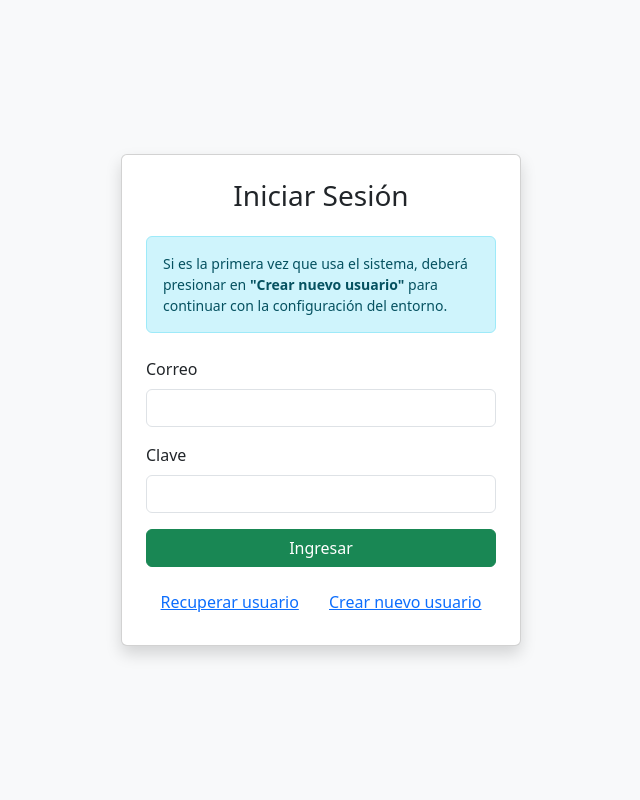
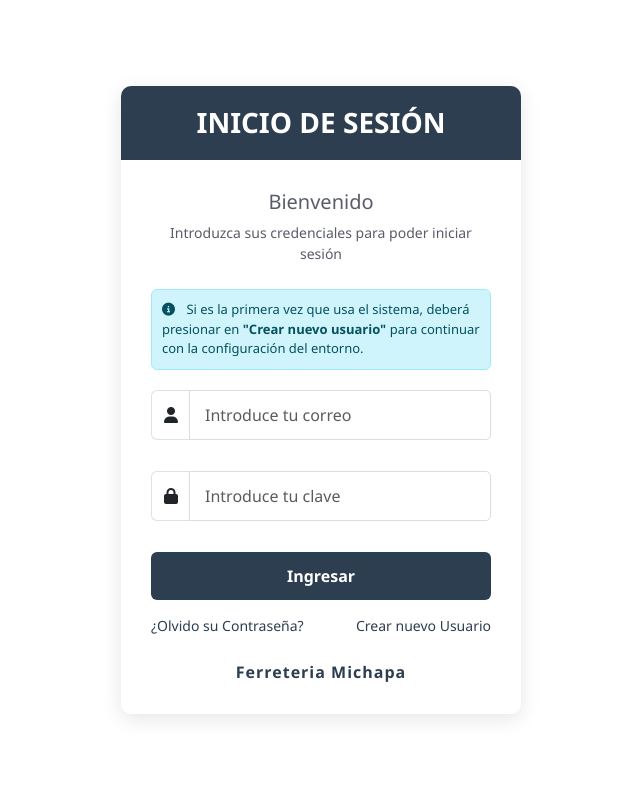
Before and after one commit to JasFerz001/FerreSys, a PHP site: page /FerreSys/modelos/login/login.php in a window 1280 px wide. Shown: the whole page, without its empty margins (319-959 px from the left). Run offline with PHP 8.4, Linux system fonts and the light colour scheme; data that the repository does not hold is empty; some libraries are stand-ins or nearby versions.

Commit message:
terminado todo.

```diff
--- /dev/null
+++ b/css/login.css
@@ -0,0 +1,200 @@
+:root {
+            --primary-color: #2c3e50;
+            --secondary-color: #3f5082;
+            --accent-color: #36b9cc;
+            --light-bg: #e2e9ff;
+            --dark-text: #5a5c69;
+        }
+
+        body {
+            background: rgb(255, 255, 255);/*linear-gradient(135deg, var(--primary-color) 0%, var(--secondary-color) 100%);*/
+            height: 100vh;
+            display: flex;
+            align-items: center;
+            justify-content: center;
+            font-family: 'Segoe UI', Tahoma, Geneva, Verdana, sans-serif;
+        }
+
+        .login-container {
+            background-color: rgb(255, 255, 255);
+            border-radius: 10px;
+            box-shadow: 0 5px 20px rgba(0, 0, 0, 0.1);
+            width: 100%;
+            max-width: 400px;
+            overflow: hidden;
+        }
+
+        .login-header {
+            background: var(--primary-color);
+            color: white;
+            padding: 20px;
+            text-align: center;
+        }
+
+        .login-header h3 {
+            margin: 0;
+            font-weight: 600;
+        }
+
+        .login-body {
+            padding: 30px;
+        }
+
+        .welcome-text {
+            text-align: center;
+            color: var(--dark-text);
+            margin-bottom: 25px;
+            font-size: 14px;
+        }
+
+        .form-control {
+            padding: 12px 15px;
+            border-radius: 5px;
+            margin-bottom: 15px;
+            border: 1px solid #ddd;
+            transition: all 0.3s;
+        }
+
+        .form-control:focus {
+            border-color: var(--primary-color);
+            box-shadow: 0 0 0 0.25rem rgba(78, 115, 223, 0.25);
+        }
+
+        .input-group-text {
+            background-color: white;
+            border-right: 0;
+            height: 50px;
+        }
+
+        .form-control:focus + .input-group-text {
+            border-color: var(--primary-color);
+        }
+
+        .form-check-input:checked {
+            background-color: var(--primary-color);
+            border-color: var(--primary-color);
+        }
+
+        .btn-login {
+            background-color: var(--primary-color);
+            border: none;
+            padding: 12px;
+            font-weight: 600;
+            transition: all 0.3s;
+        }
+
+        .btn-login:hover {
+            background-color: var(--secondary-color);
+        }
+
+        .login-links {
+            display: flex;
+            justify-content: space-between;
+            margin-top: 15px;
+            font-size: 14px;
+        }
+
+        .login-links a {
+            color: var(--primary-color);
+            text-decoration: none;
+        }
+
+        .login-links a:hover {
+            text-decoration: underline;
+        }
+
+        .brand {
+            text-align: center;
+            margin-top: 20px;
+            font-weight: bold;
+            color: var(--primary-color);
+            letter-spacing: 1px;
+        }
+
+        .alert-info {
+            font-size: 13px;
+            padding: 10px;
+            margin-bottom: 20px;
+        }
+
+         /* Estilos para las alertas personalizadas en la parte superior */
+        .custom-alert-container {
+            position: fixed;
+            top: 20px;
+            left: 50%;
+            transform: translateX(-50%);
+            z-index: 9999;
+            width: 90%;
+            max-width: 500px;
+        }
+
+        .custom-alert {
+            border-radius: 8px;
+            padding: 15px 20px;
+            margin-bottom: 10px;
+            box-shadow: 0 4px 15px rgba(0, 0, 0, 0.15);
+            display: flex;
+            align-items: center;
+            animation: slideInDown 0.5s ease-out;
+        }
+
+        .custom-alert-error {
+            background-color: #f8d7da;
+            color: #721c24;
+            border-left: 5px solid #dc3545;
+        }
+
+        .custom-alert-warning {
+            background-color: #fff3cd;
+            color: #856404;
+            border-left: 5px solid #ffc107;
+        }
+
+        .custom-alert-icon {
+            font-size: 24px;
+            margin-right: 15px;
+        }
+
+        .custom-alert-content {
+            flex: 1;
+        }
+
+        .custom-alert-close {
+            background: none;
+            border: none;
+            font-size: 18px;
+            cursor: pointer;
+            color: inherit;
+            opacity: 0.7;
+        }
+
+        .custom-alert-close:hover {
+            opacity: 1;
+        }
+
+        @keyframes slideInDown {
+            from {
+                transform: translate3d(0, -100%, 0);
+                opacity: 0;
+            }
+            to {
+                transform: translate3d(0, 0, 0);
+                opacity: 1;
+            }
+        }
+
+        .alert-hidden {
+            animation: slideOutUp 0.5s ease-out;
+            opacity: 0;
+        }
+
+        @keyframes slideOutUp {
+            from {
+                transform: translate3d(0, 0, 0);
+                opacity: 1;
+            }
+            to {
+                transform: translate3d(0, -100%, 0);
+                opacity: 0;
+            }
+        }
--- a/modelos/login/inicio_sesion.php
+++ b/modelos/login/inicio_sesion.php
@@ -56,7 +56,7 @@ class Inicio_sesion
             $row = $stmt->fetch(PDO::FETCH_ASSOC);
 
             // Verificar que la clave coincida (puede ser encriptada con password_verify)
-            if ($this->clave === $row['clave']) {
+            if (password_verify($this->clave, $row['clave'])) {
                 $this->id_Usuario = (int) $row['id_Usuario'];
                 $this->rol = $row['rol'];
                 return true;
--- a/modelos/login/login.php
+++ b/modelos/login/login.php
@@ -1,5 +1,10 @@
 <?php
 session_start();
+// Evitar que se pueda acceder con el botón atrás después de logout
+header("Cache-Control: no-store, no-cache, must-revalidate, max-age=0");
+header("Cache-Control: post-check=0, pre-check=0", false);
+header("Pragma: no-cache");
+
 include_once '../../conexion/conexion.php';
 include_once '../login/inicio_sesion.php';
 
@@ -19,69 +24,151 @@ if (isset($_GET['primera_vez']) && $_GET['primera_vez'] == '1') {
 // Recuperar el correo si hubo un error para no tener que volver a escribirlo
 $correo = isset($_GET['correo']) ? htmlspecialchars($_GET['correo']) : '';
 $error_type = $_GET['error'] ?? '';
-$attempts_left = isset($_GET['attempts_left']) ? (int)$_GET['attempts_left'] : 0;
+$attempts_left = isset($_GET['attempts_left']) ? (int) $_GET['attempts_left'] : 0;
 ?>
 <!DOCTYPE html>
 <html lang="es">
+
 <head>
     <meta charset="UTF-8">
     <title>Inicio de Sesión</title>
     <link href="https://cdn.jsdelivr.net/npm/bootstrap@5.3.0-alpha3/dist/css/bootstrap.min.css" rel="stylesheet">
     <script src="https://cdn.jsdelivr.net/npm/sweetalert2@11"></script>
+    <link rel="stylesheet" href="https://cdnjs.cloudflare.com/ajax/libs/font-awesome/6.4.0/css/all.min.css">
+    <link href="../../css/login.css" rel="stylesheet">
 </head>
-<body class="bg-light">
-    <div class="container vh-100 d-flex justify-content-center align-items-center">
-        <div class="card shadow p-4" style="width: 25rem;">
-            <h3 class="text-center mb-4">Iniciar Sesión</h3>
+
+<body>
+    <!-- Contenedor para alertas personalizadas -->
+    <div class="custom-alert-container" id="customAlertContainer"></div>
+
+    <div class="login-container">
+        <div class="login-header">
+            <h3>INICIO DE SESIÓN</h3>
+        </div>
+
+        <div class="login-body">
+            <div class="welcome-text">
+                <h5>Bienvenido</h5>
+                <p>Introduzca sus credenciales para poder iniciar sesión</p>
+            </div>
 
             <?php if ($mostrarCrearUsuario): ?>
-                <div class="alert alert-info small" role="alert">
-                    <p class="mb-0">
-                        Si es la primera vez que usa el sistema, deberá presionar en <strong>"Crear nuevo usuario"</strong> para continuar con la configuración del entorno.
-                    </p>
+                <div class="alert alert-info" role="alert">
+                    <i class="fas fa-info-circle me-2"></i>
+                    Si es la primera vez que usa el sistema, deberá presionar en <strong>"Crear nuevo usuario"</strong>
+                    para continuar con la configuración del entorno.
                 </div>
             <?php endif; ?>
 
-            <form method="post" action="procesar_login.php" class="mt-2">
+            <form method="post" action="procesar_login.php">
                 <div class="mb-3">
-                    <label class="form-label">Correo</label>
-                    <input type="email" name="correo" class="form-control" required
-                           value="<?php echo $correo; ?>">
+                    <div class="input-group">
+                        <span class="input-group-text"><i class="fas fa-user"></i></span>
+                        <input autocomplete="off" type="email" name="correo" class="form-control" placeholder="Introduce tu correo" required value="<?php echo $correo; ?>">
+                    </div>
                 </div>
+
                 <div class="mb-3">
-                    <label class="form-label">Clave</label>
-                    <input type="password" name="clave" class="form-control" required minlength="8" maxlength="12">
+                    <div class="input-group">
+                        <span class="input-group-text"><i class="fas fa-lock"></i></span>
+                        <input type="password" name="clave" class="form-control" placeholder="Introduce tu clave" required minlength="8" maxlength="12">
+                    </div>
                 </div>
+
                 <div class="d-grid">
-                    <button type="submit" class="btn btn-success">Ingresar</button>
+                    <button type="submit" class="btn btn-login btn-block text-white">Ingresar</button>
                 </div>
             </form>
-            <div class="mt-3 text-center">
-                <a href="recuperar_clave.php" class="btn btn-link">Recuperar usuario</a>
-<?php if ($mostrarCrearUsuario): ?>
-                    <a href="../usuario/crear_usuario.php?primera_vez=1" class="btn btn-link">Crear nuevo usuario</a>
-<?php endif; ?>
+
+            <div class="login-links">
+                <a href="recuperar_clave.php">¿Olvido su Contraseña?</a>
+                <?php if ($mostrarCrearUsuario): ?>
+                    <a href="../usuario/crear_usuario.php?primera_vez=1">Crear nuevo Usuario</a>
+                <?php endif; ?>
+            </div>
+
+            <div class="brand mt-4">
+                Ferreteria Michapa
             </div>
         </div>
     </div>
 
     <script>
+        // Evitar retroceso con botón atrás
+        history.pushState(null, null, location.href);
+        window.onpopstate = function () {
+            history.pushState(null, null, location.href);
+        };
+    </script>
+
+    <script>
         const errorType = "<?php echo $error_type; ?>";
         const attemptsLeft = <?php echo $attempts_left; ?>;
 
+        // Función para mostrar alertas personalizadas
+        function showCustomAlert(type, title, message, duration = 5000) {
+            const container = document.getElementById('customAlertContainer');
+
+            // Crear elemento de alerta
+            const alertEl = document.createElement('div');
+            alertEl.className = `custom-alert custom-alert-${type}`;
+
+            // Icono según el tipo
+            let icon = 'exclamation-circle';
+            if (type === 'warning') icon = 'exclamation-triangle';
+
+            // Contenido de la alerta
+            alertEl.innerHTML = `
+                <i class="fas fa-${icon} custom-alert-icon"></i>
+                <div class="custom-alert-content">
+                    <strong>${title}</strong>
+                    <div>${message}</div>
+                </div>
+                <button class="custom-alert-close" onclick="closeAlert(this.parentElement)">
+                    <i class="fas fa-times"></i>
+                </button>
+            `;
+
+            // Agregar al contenedor
+            container.appendChild(alertEl);
+
+            // Auto cerrar después de un tiempo
+            if (duration > 0) {
+                setTimeout(() => closeAlert(alertEl), duration);
+            }
+        }
+
+        // Función para cerrar alertas
+        function closeAlert(alertEl) {
+            alertEl.classList.add('alert-hidden');
+            setTimeout(() => {
+                if (alertEl.parentNode) {
+                    alertEl.parentNode.removeChild(alertEl);
+                }
+            }, 500);
+        }
+
+        // Mostrar alertas según el tipo de error
         if (errorType === '1') {
             let message = 'Credenciales inválidas o usuario inactivo.';
             if (attemptsLeft > 0) {
                 message += ` Le quedan ${attemptsLeft} intentos.`;
             }
-            Swal.fire('Error', message, 'error');
+
+            showCustomAlert(
+                'error',
+                'Error de autenticación',
+                message
+            );
         } else if (errorType === 'locked') {
-            Swal.fire({
-                icon: 'error',
-                title: 'Cuenta Bloqueada',
-                text: 'Ha superado el número máximo de intentos de inicio de sesión. Su cuenta ha sido desactivada por seguridad.',
-            });
+            showCustomAlert(
+                'warning',
+                'Cuenta Bloqueada',
+                'Ha superado el número máximo de intentos de inicio de sesión. Su cuenta ha sido desactivada por seguridad. Contacte al administrador del sistema para restablecer su acceso.'
+            );
         }
     </script>
 </body>
+
 </html>
--- a/modelos/login/procesar_login.php
+++ b/modelos/login/procesar_login.php
@@ -60,7 +60,7 @@ if ($login->verificarCredenciales()) {
     $_SESSION['correo'] = $login->correo;
     $_SESSION['rol'] = $login->rol;
 
-    header("Location: ../empleado/crear_empleado.php");
+    header("Location: ../login/dashboard.html");
     exit();
 } else {
     // Si son incorrectas, incrementar el contador
```
Also changed, not shown: css/restablecer.css (added, +66 -0 lines), modelos/login/restablecer_clave.php (added, +194 -0 lines).
